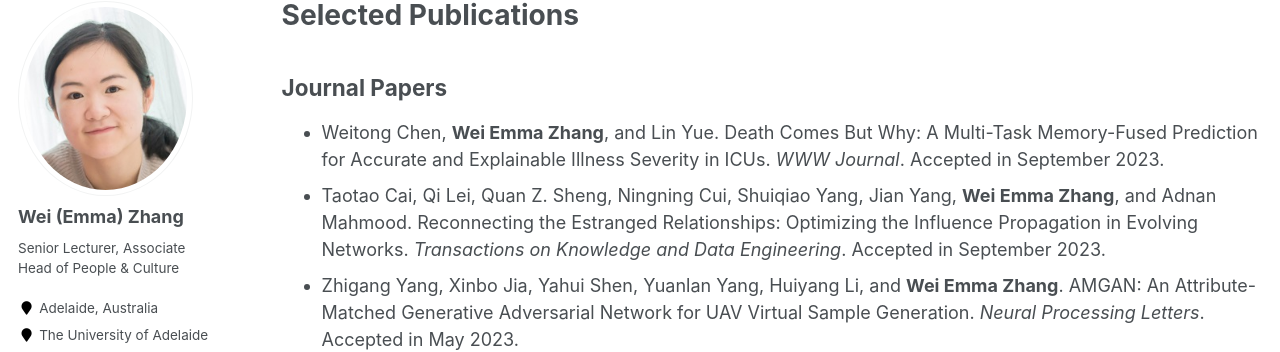
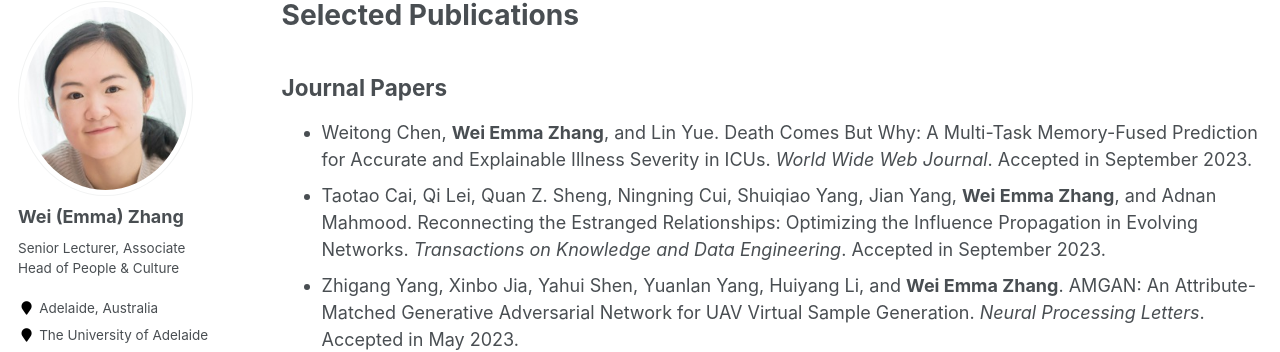
Before and after one commit to weiezhang/weiezhang.github.io, a Jekyll site: the page built from _pages/publications.md, in a window 1280 px wide and 900 px high. Shown: the part 117-469 px from the top of the window. Built offline with Jekyll 4.4.1, drawn with Linux system fonts in a browser that asks for light colours; some web fonts are replaced.

Commit message:
Update publications.md

```diff
--- a/_pages/publications.md
+++ b/_pages/publications.md
@@ -9,7 +9,7 @@ author_profile: true
 {% include base_path %}
 
 ## Journal Papers
-- Weitong Chen, <b>Wei Emma Zhang</b>, and Lin Yue. Death Comes But Why: A Multi-Task Memory-Fused Prediction for Accurate and Explainable Illness Severity in ICUs. *WWW Journal*. Accepted in September 2023.
+- Weitong Chen, <b>Wei Emma Zhang</b>, and Lin Yue. Death Comes But Why: A Multi-Task Memory-Fused Prediction for Accurate and Explainable Illness Severity in ICUs. *World Wide Web Journal*. Accepted in September 2023.
 - Taotao Cai, Qi Lei, Quan Z. Sheng, Ningning Cui, Shuiqiao Yang, Jian Yang,
 <b>Wei Emma Zhang</b>, and Adnan Mahmood. Reconnecting the Estranged Relationships: Optimizing the Influence Propagation in Evolving Networks. *Transactions on Knowledge and Data Engineering*. Accepted in September 2023.
 - Zhigang Yang, Xinbo Jia, Yahui Shen, Yuanlan Yang, Huiyang Li, and <b>Wei Emma Zhang</b>. AMGAN: An Attribute-Matched Generative Adversarial Network for UAV Virtual Sample Generation. *Neural Processing Letters*. Accepted in May 2023.
```
